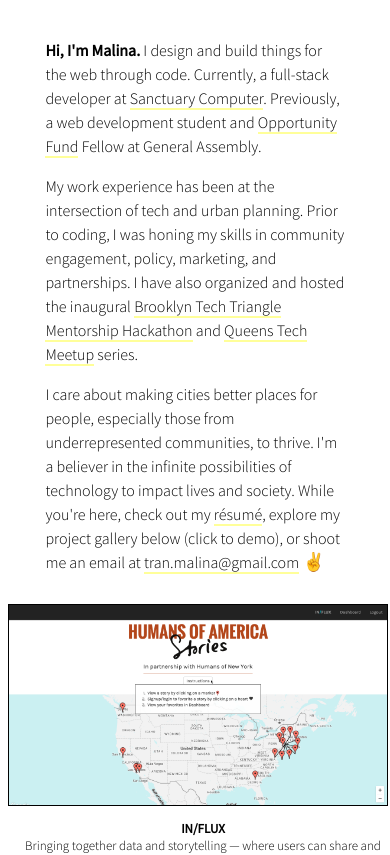
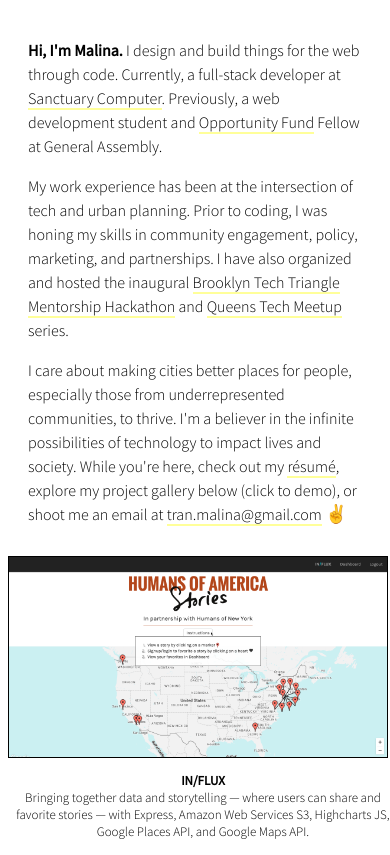
Before and after one commit to malinatran/malinatran.github.io, a plain HTML site: page index.html in a window 390 px wide. Shown: the part 215-1070 px from the top of the page. Drawn offline with Linux system fonts and the light colour scheme; a web font is replaced by a local one.

Commit message:
Disable overflow and applied left float at min media query

```diff
--- a/index.html
+++ b/index.html
@@ -20,7 +20,7 @@
         <a href="http://malinatran.tumblr.com"><img src="assets/tumblr.png" class="icon"/><p class="icon-text">Tumblr</p></a>
       </div>
       <div id="about" class="row">
-        <p class="text-left"><strong> Hi, I'm Malina.</strong> I design and build things for the web through code. Currently, a full-stack developer at <a href="http://sanctuary.computer/" target="_blank">Sanctuary Computer</a>. Previously, a web development student and <a href="https://generalassemb.ly/opportunity-fund" target="_blank">Opportunity Fund</a> Fellow at General Assembly.</p>
+        <p><strong> Hi, I'm Malina.</strong> I design and build things for the web through code. Currently, a full-stack developer at <a href="http://sanctuary.computer/" target="_blank">Sanctuary Computer</a>. Previously, a web development student and <a href="https://generalassemb.ly/opportunity-fund" target="_blank">Opportunity Fund</a> Fellow at General Assembly.</p>
         <p>My work experience has been at the intersection of tech and urban planning. Prior to coding, I was honing my skills in community engagement, policy, marketing, and partnerships. I have also organized and hosted the inaugural <a href="http://brooklyntechtriangle.com/tech-u/" target="_blank">Brooklyn Tech Triangle Mentorship Hackathon</a> and <a href="http://www.meetup.com/queens-tech" target="_blank">Queens Tech Meetup</a> series.</p>
         <p>I care about making cities better places for people, especially those from underrepresented communities, to thrive. I'm a believer in the infinite possibilities of technology to impact lives and society. While you're here, check out my <a href="assets/Resume_Malina-Tran.pdf" target="_blank">r&eacute;sum&eacute;</a>, explore my project gallery below (click to demo), or shoot me an email at <a href="mailto:tran.malina@gmail.com">tran.malina@gmail.com</a> <span id="peace-sign">&#9996;</span></p>
       </div>
--- a/styles.css
+++ b/styles.css
@@ -4,6 +4,7 @@ html {
 
 body {
   border: 0;
+  overflow-x: hidden;
 }
 
 #body-container {
@@ -98,7 +99,7 @@ body {
   font-weight: 300;
   line-height: 1.5em;
   margin: 30px auto;
-  padding-bottom: 0;
+  padding: 0 20px;
   text-align: left;
   max-width: 800px;
 }
@@ -130,7 +131,6 @@ body {
 }
 
 .box {
-  float: left;
   display: inline-block;
   font-family: 'Source Sans Pro', sans-serif;
   font-size: 13px;
@@ -164,11 +164,11 @@ footer {
   text-align: center;
 }
 
-@media (max-width: 800px) {
+@media (min-width: 816px) {
   #about {
-    width: 80%;
+    padding: 0;
   }
   .box {
-    width: 100%;
+    float: left;
   }
 }
```
